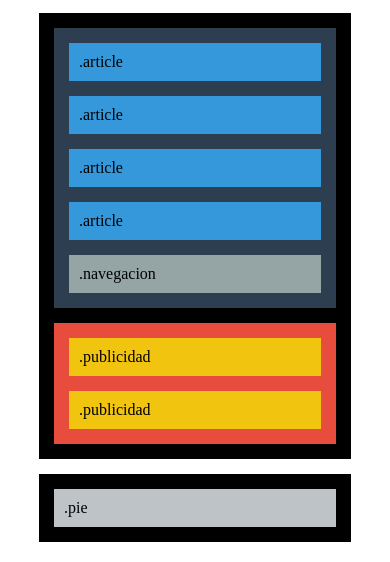
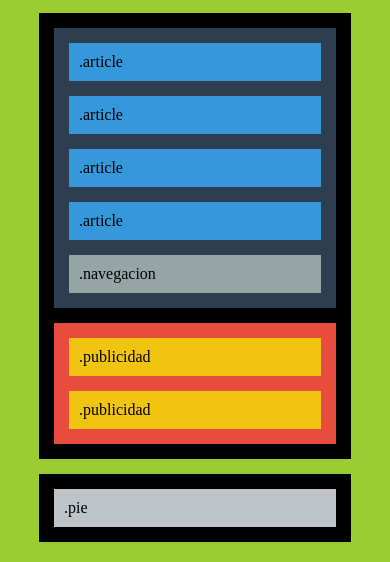
Before and after one commit to tutto-beep-bot/Sprint1---Flexbox-Layout-box, a plain HTML site: page index.html in a window 390 px wide. Shown: the part 315-877 px from the top of the page. Drawn offline with Linux system fonts and the light colour scheme.

Commit message:
Background-color change according to screen size

```diff
--- a/style.css
+++ b/style.css
@@ -129,6 +129,11 @@ body {
         border-top: 0px;
     }
 
+    body, .spacer {
+        background-color: lightblue;
+
+    }
+
 }
 
 /* responsive design for Mobile screens */
@@ -153,4 +158,9 @@ body {
     #article2, #article4 {
         margin-left: 0px;
     }
+
+    body, .spacer {
+        background-color: yellowgreen;
+    }
+
 }
```
